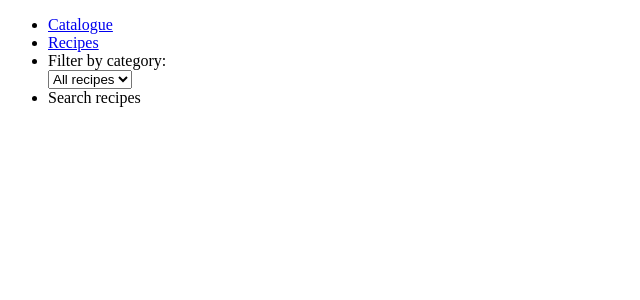
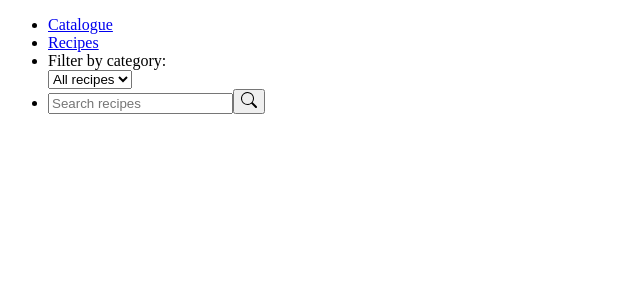
Before and after one commit to gango-anan/recipe-catalogue, a React (Create React App) app: page / in a window 1280 px wide. Shown: the top 300 px of the page, without its empty margins (0-640 px from the left). Built offline with nearby package versions, Linux system fonts and the light colour scheme.

Commit message:
Add SearchRecipe component.

```diff
--- a/src/components/Navbar.js
+++ b/src/components/Navbar.js
@@ -1,5 +1,6 @@
 import React from 'react';
 import FilterRecipes from './FilterRecipes';
+import SearchRecipe from './SearchRecipe';
 
 const Navbar = () => {
   return (
@@ -11,7 +12,9 @@
           Filter by category:
           <FilterRecipes />
         </li>
-        <li>Search recipes</li>
+        <li>
+          <SearchRecipe />
+        </li>
       </ul>
     </nav>
   );
--- a/src/components/SearchRecipe.js
+++ b/src/components/SearchRecipe.js
@@ -0,0 +1,18 @@
+import React from 'react';
+
+const SearchRecipe = () => {
+  return (
+    <form>
+      <>
+        <input id="recipe" name="recipe" type="text" placeholder="Search recipes" />
+        <button type="submit">
+          <svg xmlns="http://www.w3.org/2000/svg" width="16" height="16" fill="currentColor" class="bi bi-search" viewBox="0 0 16 16">
+            <path d="M11.742 10.344a6.5 6.5 0 1 0-1.397 1.398h-.001c.03.04.062.078.098.115l3.85 3.85a1 1 0 0 0 1.415-1.414l-3.85-3.85a1.007 1.007 0 0 0-.115-.1zM12 6.5a5.5 5.5 0 1 1-11 0 5.5 5.5 0 0 1 11 0z"/>
+          </svg>
+        </button>
+      </>
+    </form>
+   );
+}
+
+export default SearchRecipe;
```
